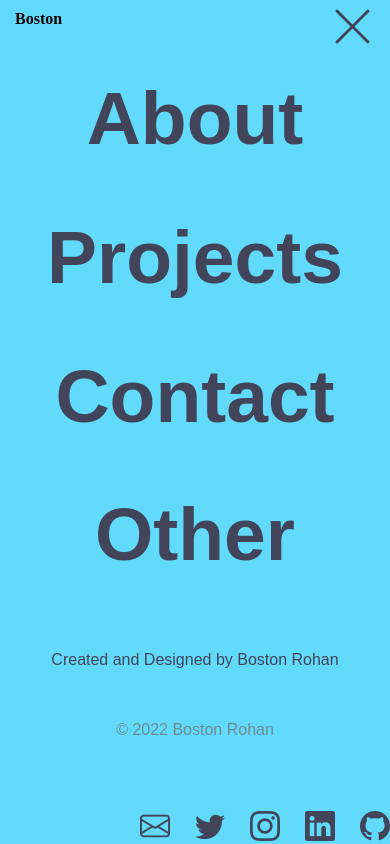
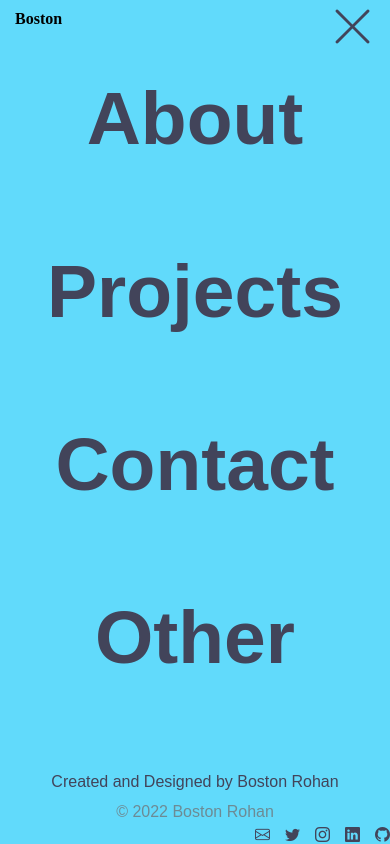
Before and after one commit to BostonRohan/portfolio, a React (Create React App) app: page /nav in a window 390 px wide. Built offline with nearby package versions, Linux system fonts and the light colour scheme.

Commit message:
added better responsiveness

```diff
--- a/src/Components/Footer.js
+++ b/src/Components/Footer.js
@@ -6,7 +6,7 @@ function Footer() {
   };
   return (
     <>
-      <div className="footer">
+      <div className="footer-text">
         <p>Created and Designed by Boston Rohan</p>
         <p className="copyright">&copy; 2022 Boston Rohan</p>
       </div>
--- a/src/Components/Pages/Contact.js
+++ b/src/Components/Pages/Contact.js
@@ -8,7 +8,7 @@ function Contact() {
       <form>
         <input type="text" placeholder="Name" />
         <textarea className="contact-description" placeholder="Description" />
-        <input type="submit" />
+        <input type="submit" value="Submit" />
       </form>
       <Footer />
     </div>
--- a/src/Styles/About.css
+++ b/src/Styles/About.css
@@ -32,7 +32,7 @@ p {
   border-radius: 50%;
 }
 @media screen and (max-width: 1000px) {
-  .title {
+  .about-title {
     justify-content: center;
     top: 0;
   }
@@ -51,7 +51,12 @@ p {
   .about-text {
     font-size: 12px;
   }
-  .title {
-    font-size: 40px;
+  .about-title {
+    font-size: 50px;
   }
 }
+@media screen and (max-width: 325px) {
+  p {
+    line-height: 30px;
+  }
+}
--- a/src/Styles/Contact.css
+++ b/src/Styles/Contact.css
@@ -1,6 +1,7 @@
 .Contact {
   width: 100%;
   height: 100vh;
+  overflow-x: hidden;
 }
 .contact-title {
   position: relative;
@@ -39,4 +40,13 @@ input[type="text"] {
 }
 input[type="submit"] {
   width: 100px;
+  padding: 16px;
+  text-align: center;
+  border-color: var(--secondary-color);
 }
+@media screen and (max-width: 500px) {
+  .contact-title {
+    right: 0;
+    font-size: 50px;
+  }
+}
--- a/src/Styles/Footer.css
+++ b/src/Styles/Footer.css
@@ -1,22 +1,25 @@
-.footer {
-  font-family: "Raleway", sans-serif;
-  display: flex;
-  padding-bottom: 50px;
-  flex-direction: column;
-  justify-content: center;
-  align-items: center;
-  gap: 10px;
+.footer-text p {
+  box-sizing: border-box;
+  margin-left: auto;
+  margin-right: auto;
+  width: 100%;
+  text-align: center;
+  line-height: 30px;
 }
 .icons {
-  position: relative;
+  display: flex;
   width: 100%;
-  display: flex;
   justify-content: flex-end;
-  gap: 25px;
   font-size: 30px;
-  cursor: pointer;
+  gap: 15px;
+  color: var(--secondary-color);
 }
 .copyright {
   color: #726a6a;
   opacity: 0.7;
 }
+@media screen and (max-width: 650px) {
+  .icons {
+    font-size: 15px;
+  }
+}
--- a/src/Styles/Home.css
+++ b/src/Styles/Home.css
@@ -3,8 +3,19 @@
   padding: 0;
   box-sizing: border-box;
 }
+html {
+  overflow-y: scroll;
+  scrollbar-width: none; /* Firefox */
+  -ms-overflow-style: none; /* Internet Explorer 10+ */
+}
+html::-webkit-scrollbar {
+  /* WebKit */
+  width: 0;
+  height: 0;
+}
 .Home {
   height: 100vh;
+  width: 100%;
 }
 .welcome {
   font-family: "Lobster", cursive;
--- a/src/Styles/Projects.css
+++ b/src/Styles/Projects.css
@@ -18,6 +18,7 @@
   justify-content: flex-end;
   position: relative;
   top: 5vh;
+  right: 2vw;
 }
 .project-image-section {
   display: flex;
@@ -76,7 +77,7 @@
   .arrows {
     gap: 75vw;
   }
-  .description {
+  .project-description {
     width: 90%;
   }
   .project-image {
@@ -84,7 +85,7 @@
   }
 }
 @media screen and (max-width: 750px) {
-  .description {
+  .project-description {
     top: 7vh;
   }
   .arrows {
@@ -99,7 +100,7 @@
   .github-logo {
     font-size: 60px;
   }
-  .description {
+  .project-description {
     font-size: 12px;
   }
   .project-title {
@@ -125,3 +126,8 @@
     width: 50%;
   }
 }
+@media screen and (max-width: 350px) {
+  .project-description {
+    line-height: 10px;
+  }
+}
--- a/src/Styles/Reccomendations.css
+++ b/src/Styles/Reccomendations.css
@@ -44,7 +44,11 @@
   }
 }
 @media screen and (max-width: 650px) {
+  .photo {
+    top: 1vh;
+  }
   .paragraphs {
     font-size: 12px;
+    top: 1vh;
   }
 }
```
